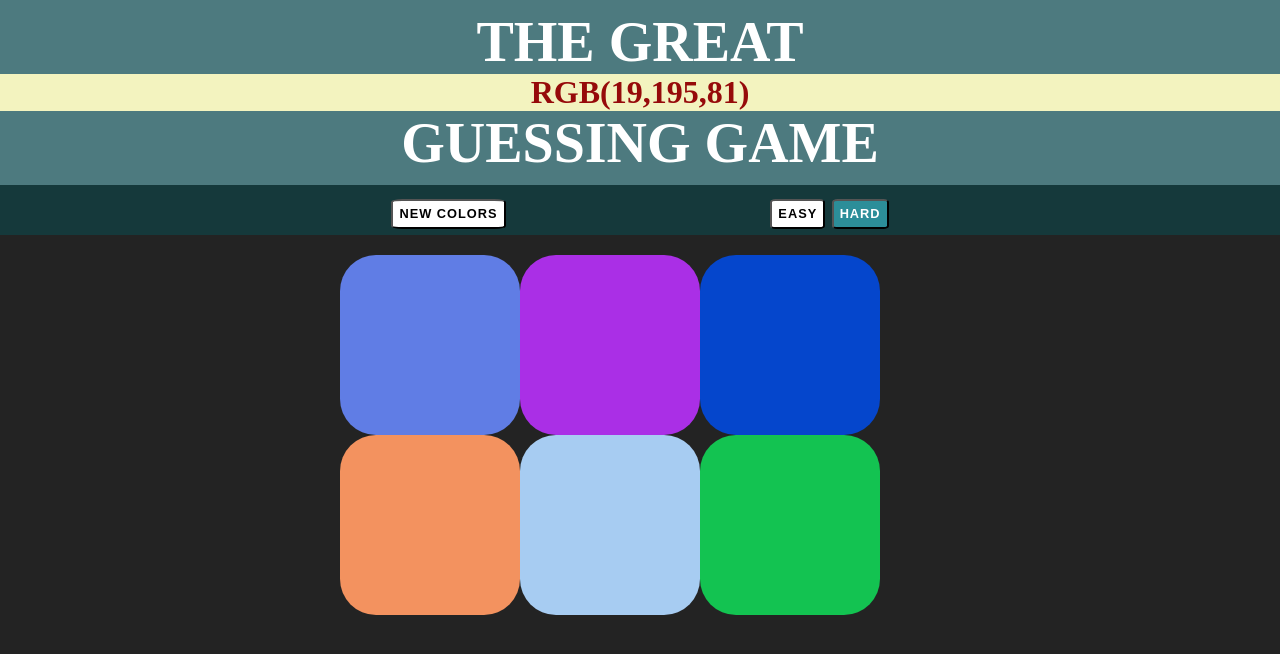
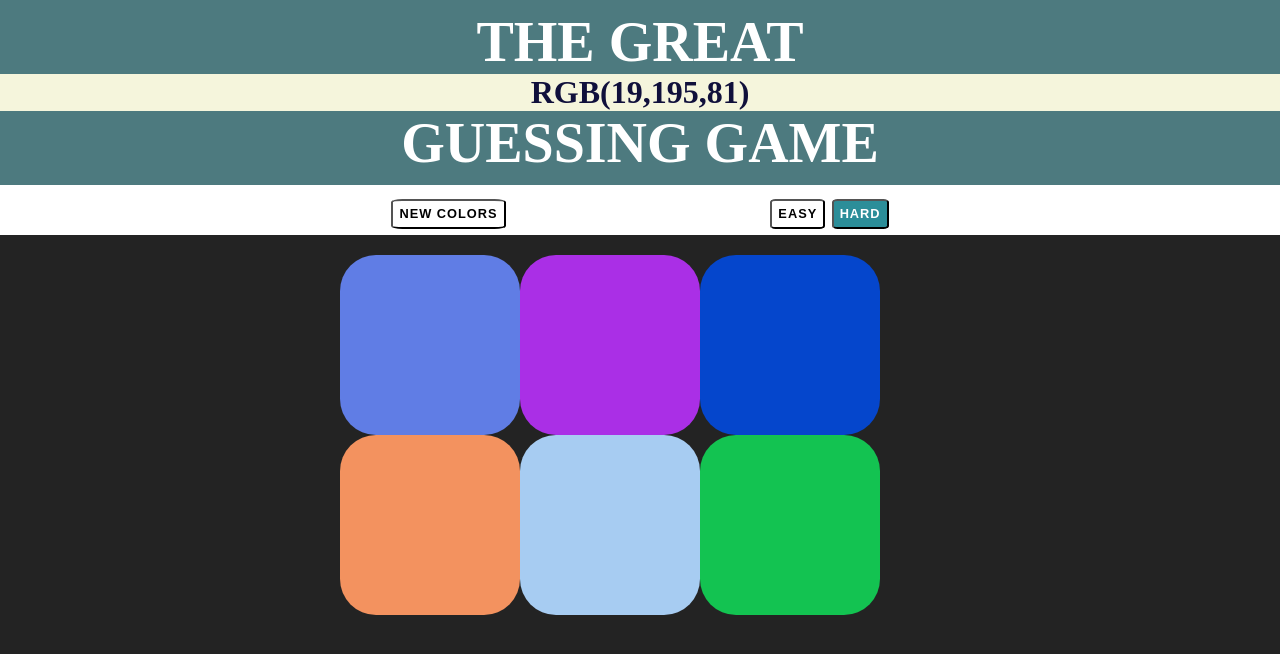
Before and after one commit to Shamim0209/GuessTheColor, a plain HTML site: page index.html in a window 1280 px wide. Drawn offline with Linux system fonts and the light colour scheme.

Commit message:
css updated

```diff
--- a/style.css
+++ b/style.css
@@ -33,15 +33,15 @@ h1 {
 }
 
 #color-display {
-  color: rgb(150, 10, 10);
+  color: rgb(16, 16, 59);
   display: block;
   font-size: 2rem;
-  background-color: rgb(243, 243, 191);
+  background-color: beige;
 
 }
 
 #stripe {
-  background-color: rgb(21, 57, 59);
+  background-color: white;
   height: 30px;
   text-align: center;
   color: black;
@@ -50,7 +50,7 @@ h1 {
 
 #message {
   text-transform: uppercase;
-  color: #f1f6f7;
+  color: #2c8e99;
   font-size: 0.5em;
   display: inline-block;
 
```
